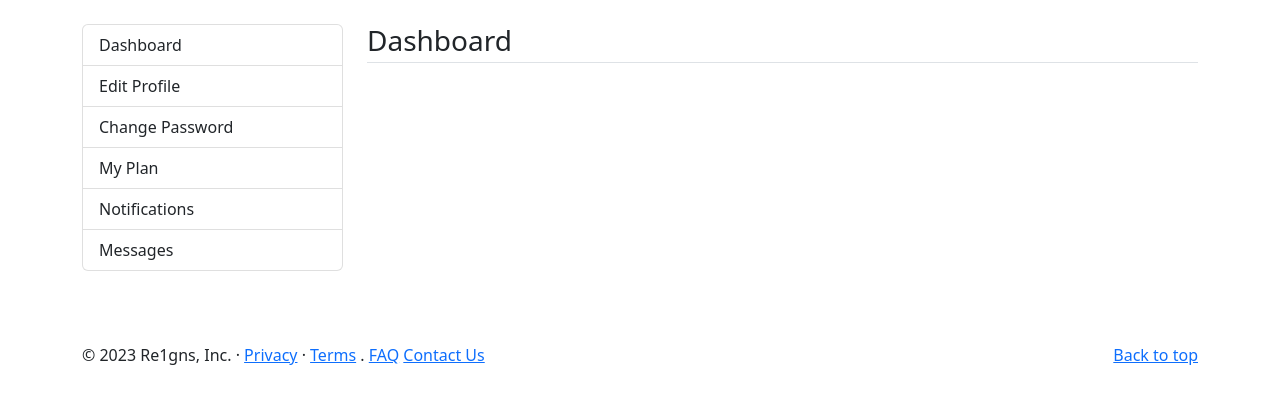
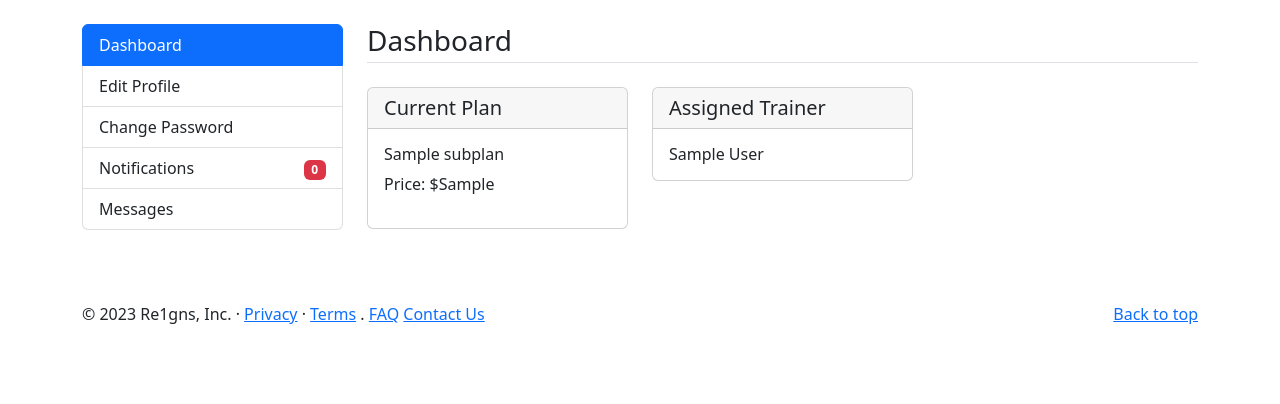
Before and after one commit to Re1gns/GymManagementSys, a Django app: page /user/dashboard in a window 1280 px wide. Shown: the part 58-462 px from the top of the page. Run offline with Django 4.2, Linux system fonts and the light colour scheme; a user stored in the database is signed in; tables that the repository leaves empty hold one stand-in row (values such as "Sample post"); data that the repository does not hold is empty; some libraries are stand-ins or nearby versions.

Commit message:
Feat: Highlight Status

```diff
--- a/GymManagementSystem/main/admin.py
+++ b/GymManagementSystem/main/admin.py
@@ -66,5 +66,5 @@ class NotifUserStatusAdmin(admin.ModelAdmin):
 admin.site.register(models.NotifUserStatus, NotifUserStatusAdmin)
 
 class SubsToTrainerAdmin(admin.ModelAdmin):
-    list_display=('subscriber', 'trainer')
+    list_display=('user', 'trainer')
 admin.site.register(models.SubsToTrainer, SubsToTrainerAdmin)
--- a/GymManagementSystem/main/models.py
+++ b/GymManagementSystem/main/models.py
@@ -169,10 +169,10 @@ class NotifUserStatus(models.Model):
     user=models.ForeignKey(User, on_delete=models.CASCADE)
     status=models.BooleanField(default=False)
 
-#Subscriber to Trainer Model
+#Assign Subscribers to Trainer Model
 class SubsToTrainer(models.Model):
-    subscriber= models.ForeignKey(Subscriber, on_delete=models.CASCADE)
+    user= models.ForeignKey(User, on_delete=models.CASCADE, null=True)
     trainer= models.ForeignKey(Trainer, on_delete=models.CASCADE)
 
     def __str__(self):
-        return str (self.subscriber)
+        return str (self.user)
--- a/GymManagementSystem/main/templates/user/dashboard.html
+++ b/GymManagementSystem/main/templates/user/dashboard.html
@@ -10,6 +10,25 @@
                 </div>
                 <div class="col-9">
                     <h3 class="mb-4 border-bottom pb-1">Dashboard</h3>
+                    <div class="row">
+                        <div class="col-md-4">
+                            <div class="card">
+                                <h5 class="card-header">Current Plan</h5>
+                                <div class="card-body">
+                                    <h6 class="card-text">{{current_plan.plan}}</h6>
+                                    <p>Price: ${{current_plan.price}}</p>
+                                </div>
+                            </div>
+                        </div>
+                        <div class="col-md-4">
+                            <div class="card">
+                                <h5 class="card-header">Assigned Trainer</h5>
+                                <div class="card-body">
+                                    <h6 class="card-text">{{assigned_trainer.trainer}}</h6>
+                                </div>
+                            </div>
+                        </div>
+                    </div>
                 </div>
             </div>
 		</section>
--- a/GymManagementSystem/main/templates/user/left_sidebar.html
+++ b/GymManagementSystem/main/templates/user/left_sidebar.html
@@ -1,8 +1,7 @@
 <div class="list-group">
-    <a href="{% url 'user_dashboard' %}" class="list-group-item">Dashboard</a>
-    <a href="{% url 'update_profile' %}" class="list-group-item">Edit Profile</a>
-    <a href="{% url 'password_change' %}" class="list-group-item">Change Password</a>
-    <a href="#" class="list-group-item">My Plan</a>
-    <a href="{% url 'notification' %}" class="list-group-item">Notifications</a>
-    <a href="#" class="list-group-item">Messages</a>
+    <a href="{% url 'user_dashboard' %}" class="list-group-item {% if request.path == '/user/dashboard' %} active {% endif %}">Dashboard</a>
+    <a href="{% url 'update_profile' %}" class="list-group-item {% if request.path == '/user/edit_profile' %} active {% endif %}">Edit Profile</a>
+    <a href="{% url 'password_change' %}" class="list-group-item {% if request.path == '/accounts/password_change/' %} active {% endif %}">Change Password</a>
+    <a href="{% url 'notification' %}" class="list-group-item {% if request.path == '/notification' %} active {% endif %}">Notifications<span class="float-end badge bg-danger mt-1">{{TotalUnread}}</span></a>
+    <a href="#" class="list-group-item {% if request.path == '' %} active {% endif %}">Messages</a>
 </div>
--- a/GymManagementSystem/main/views.py
+++ b/GymManagementSystem/main/views.py
@@ -114,7 +114,24 @@ def payment_cancel(request):
 
 #User Dashboard View
 def user_dashboard(request):
-    return render(request, 'user/dashboard.html')
+    current_plan=models.Subscription.objects.get(user=request.user)
+    assigned_trainer=models.SubsToTrainer.objects.get(user=request.user)
+
+    #Notifications
+    data = models.Notification.objects.all().order_by('-id')
+    notifStatus=False
+    jsonData=[]
+    TotalUnread=0
+    for d in data:
+        try:
+            notifStatusData=models.NotifUserStatus.objects.get(user=request.user, notif=d)
+            if notifStatusData:
+                notifStatus=True
+        except models.NotifUserStatus.DoesNotExist:
+            notifStatus=False
+        if not notifStatus:
+            TotalUnread+=1
+    return render(request, 'user/dashboard.html', {'current_plan':current_plan, 'assigned_trainer':assigned_trainer, 'TotalUnread':TotalUnread})
 
 #Change Password view
 
```
Also changed, not shown: GymManagementSystem/main/migrations/0026_remove_substotrainer_subscriber_substotrainer_user.py (added).
